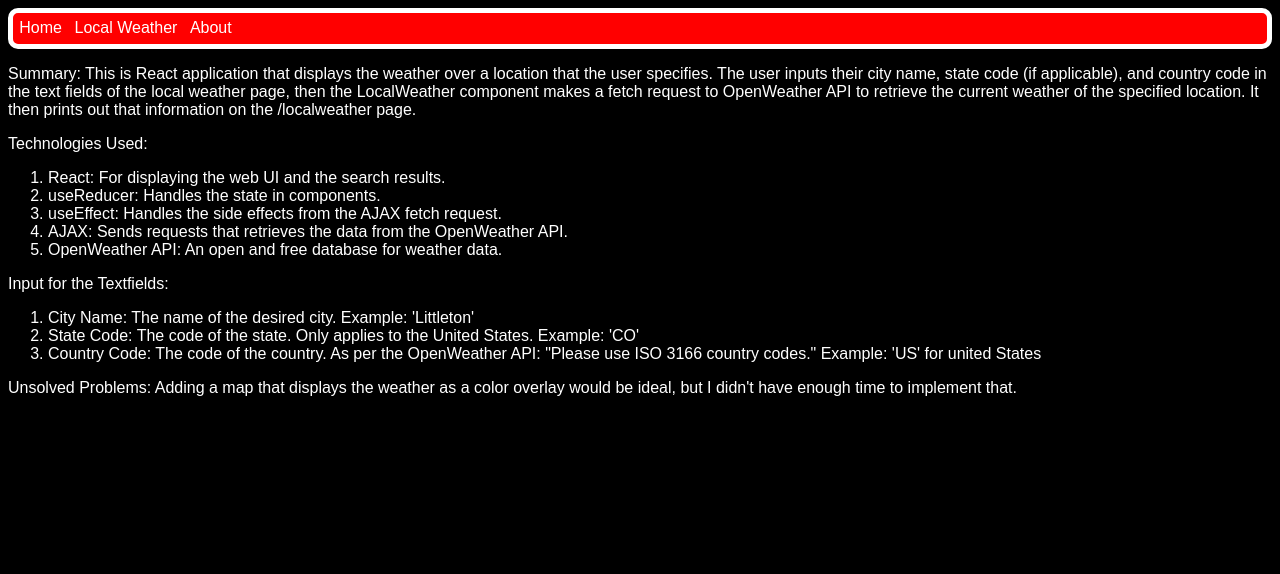
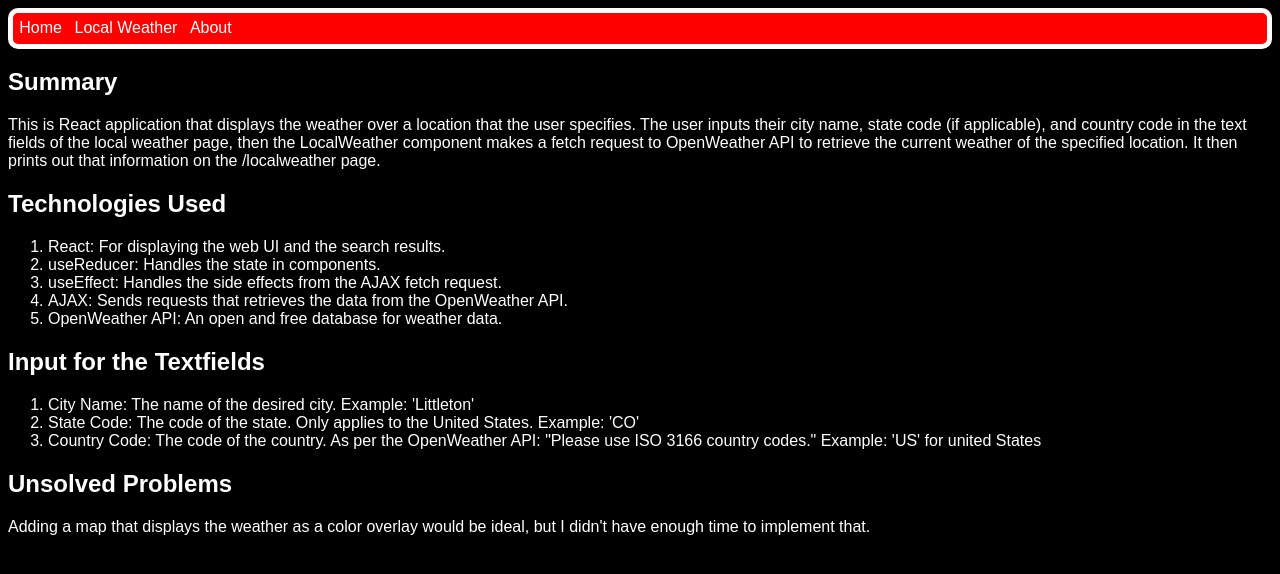
Before and after one commit to coleman7245/SBA-320H-React-Web-Application-Project, a React (Vite) app: page /about in a window 1280 px wide. Shown: the top 574 px of the page. Built offline with nearby package versions, Linux system fonts and the light colour scheme.

Commit message:
"Fixed the about page."

```diff
--- a/src/components/AboutPage.jsx
+++ b/src/components/AboutPage.jsx
@@ -5,12 +5,15 @@ function AboutPage({classname='about-page'}) {
     return (
         <div className={classname}>
             <Navbar />
+            <h2>
+                Summary
+            </h2>
             <p>
-                Summary: This is React application that displays the weather over a location that the user specifies. The user inputs their city name, state code (if applicable), and country code in the text fields of the local weather page, then the LocalWeather component makes a fetch request to OpenWeather API to retrieve the current weather of the specified location. It then prints out that information on the /localweather page.
+                This is React application that displays the weather over a location that the user specifies. The user inputs their city name, state code (if applicable), and country code in the text fields of the local weather page, then the LocalWeather component makes a fetch request to OpenWeather API to retrieve the current weather of the specified location. It then prints out that information on the /localweather page.
             </p>
-            <p>
-                Technologies Used:
-            </p>
+            <h2>
+                Technologies Used
+            </h2>
             <ol>
                 <li>React: For displaying the web UI and the search results.</li>
                 <li>useReducer: Handles the state in components.</li>
@@ -18,16 +21,19 @@ function AboutPage({classname='about-page'}) {
                 <li>AJAX: Sends requests that retrieves the data from the OpenWeather API.</li>
                 <li>OpenWeather API: An open and free database for weather data.</li>
             </ol>
-            <p>
-                Input for the Textfields:
-            </p>
+            <h2>
+                Input for the Textfields
+            </h2>
             <ol>
                 <li>City Name: The name of the desired city. Example: 'Littleton'</li>
                 <li>State Code: The code of the state. Only applies to the United States. Example: 'CO'</li>
                 <li>Country Code: The code of the country. As per the OpenWeather API: "Please use ISO 3166 country codes." Example: 'US' for united States</li>
             </ol>
+            <h2>
+                Unsolved Problems
+            </h2>
             <p>
-                Unsolved Problems: Adding a map that displays the weather as a color overlay would be ideal, but I didn't have enough time to implement that.
+                Adding a map that displays the weather as a color overlay would be ideal, but I didn't have enough time to implement that.
             </p>
         </div>
     )
--- a/src/styles/AboutPage.css
+++ b/src/styles/AboutPage.css
@@ -1,4 +1,8 @@
+.about-page {
+    color: white;
+    font-family: Arial;
+}
+
 .about-page p, ol {
-    color: white;
-    font: 1em 'Arial';
+    font-size: 1em;
 }
```
